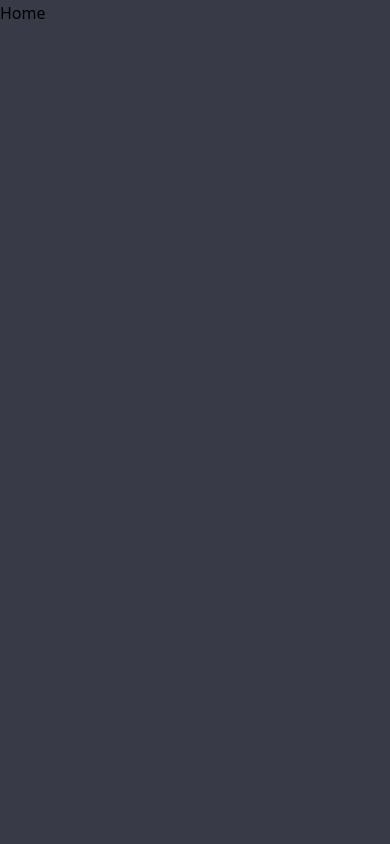
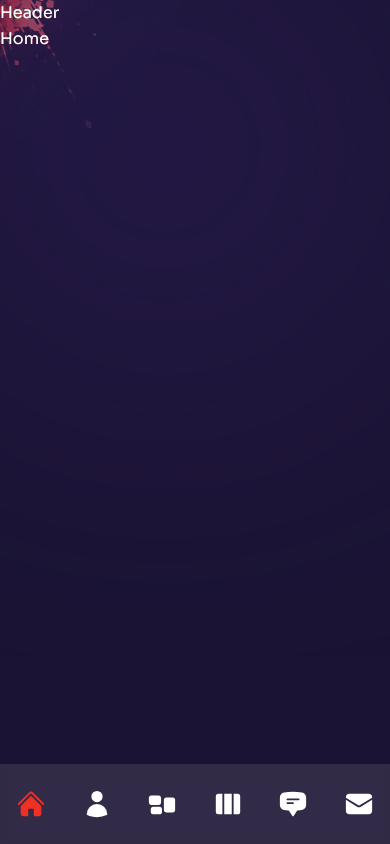
Before and after one commit to AdamskiJakub/portfolio, a Next.js app: page / in a window 390 px wide. Built offline with nearby package versions, Linux system fonts and the light colour scheme.

Commit message:
finishing navigation for mobile and desktop

```diff
--- a/components/Layout.js
+++ b/components/Layout.js
@@ -1,5 +1,25 @@
-const Layout = () => {
-  return <div>Layout</div>;
+import { Sora } from "@next/font/google";
+import Nav from "../components/Nav";
+import Header from "../components/Header";
+import TopLeftImg from "./TopLeftImg";
+
+const sora = Sora({
+  subsets: ["latin"],
+  variable: "--font-sora",
+  weight: ["100", "200", "300", "400", "500", "600", "700", "800"],
+});
+
+const Layout = ({ children }) => {
+  return (
+    <div
+      className={`page bg-site text-white bg-cover bg-no-repeat ${sora.variable} font-sora relative`}
+    >
+      <TopLeftImg />
+      <Nav />
+      <Header />
+      {children}
+    </div>
+  );
 };
 
 export default Layout;
--- a/components/Nav.js
+++ b/components/Nav.js
@@ -1,7 +1,46 @@
-import { navData } from "../styles/constants";
+import Link from "next/link";
+import { useRouter } from "next/router";
+import { navData } from "./constants/index";
 
 const Nav = () => {
-  return <nav>nav</nav>;
+  const router = useRouter();
+  const pathname = router.pathname;
+
+  return (
+    <nav
+      className="flex flex-col items-center xl:justify-center gap-y-4 fixed h-max
+    bottom-0 mt-auto xl:right-[2%] z-50 top-0 w-full xl:w-16 xl:max-w-md xl:h-screen"
+    >
+      <div
+        className="flex w-full xl:flex-col items-center justify-between xl:justify-center
+      gap-y-10 px-4 md:px-40 xl:px-0 h-[80px] xl:h-max py-8 bg-white/10
+      backdrop-blur-sm text-3xl xl:text-xl xl:rounded-full"
+      >
+        {navData &&
+          navData.map((link, index) => {
+            return (
+              <Link
+                className={`${
+                  link.path === pathname && "text-accent"
+                } relative flex items-center group hover:text-accent transition-all duration-300`}
+                href={link.path}
+                key={index}
+              >
+                <div className="absolute pr-14 right-0 hidden xl:group-hover:flex">
+                  <div className="bg-white relative flex text-primary items-center p-[6px] rounded-[3px]">
+                    <div className="text-[12px] leading-none font-semibold capitalize ">
+                      {link.name}
+                    </div>
+                    <div className="border-solid border-l-white border-l-8 border-y-transparent border-y-[6px] border-r-0 absolute -right-2"></div>
+                  </div>
+                </div>
+                <div>{link.icon}</div>
+              </Link>
+            );
+          })}
+      </div>
+    </nav>
+  );
 };
 
 export default Nav;
--- a/components/TopLeftImg.js
+++ b/components/TopLeftImg.js
@@ -1,5 +1,11 @@
+import Image from "next/image";
+
 const TopLeftImg = () => {
-  return <div>Top Left Image</div>;
+  return (
+    <div className="absolute left-0 top-0 mix-blend-color-dodge z-10 w-[200px] xl:w-[400px] opacity-50">
+      <Image src="/top-left-img.png" width={400} height={400} alt="" />
+    </div>
+  );
 };
 
 export default TopLeftImg;
--- a/pages/_app.js
+++ b/pages/_app.js
@@ -1,7 +1,12 @@
+import Layout from "../components/Layout";
 import "../styles/globals.css";
 
 function MyApp({ Component, pageProps }) {
-  return <Component {...pageProps} />;
+  return (
+    <Layout>
+      <Component {...pageProps} />
+    </Layout>
+  );
 }
 
 export default MyApp;
```
Also changed, not shown: pages/about/index.js (renamed from pages/about/About.js).
